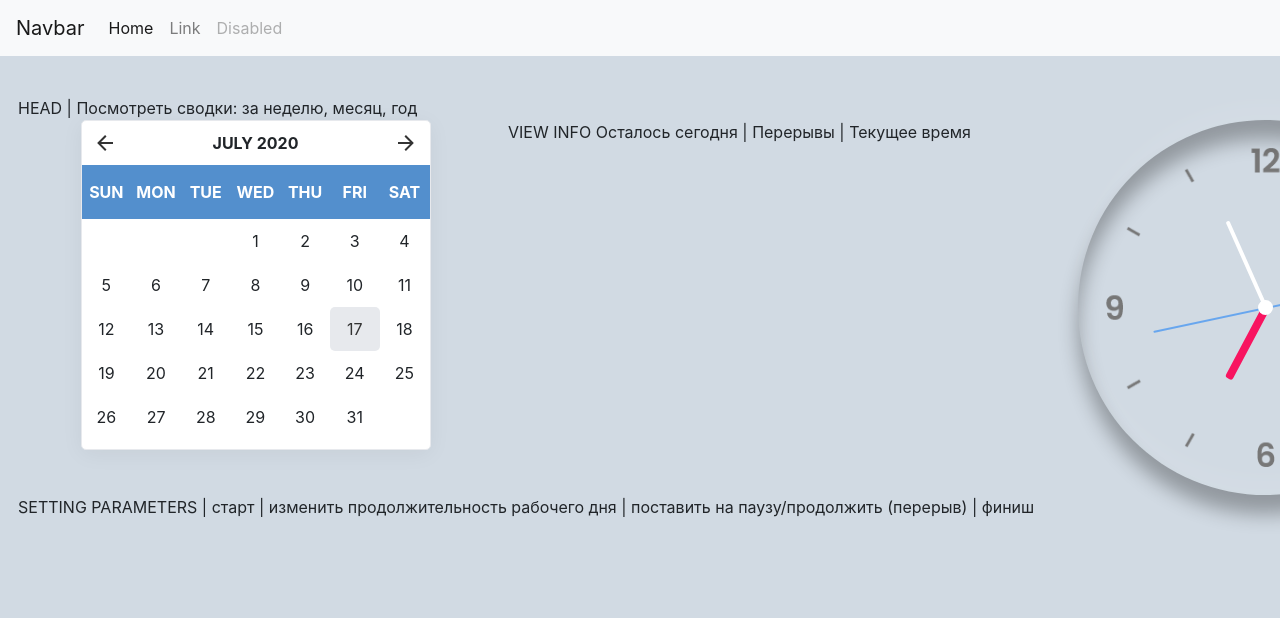
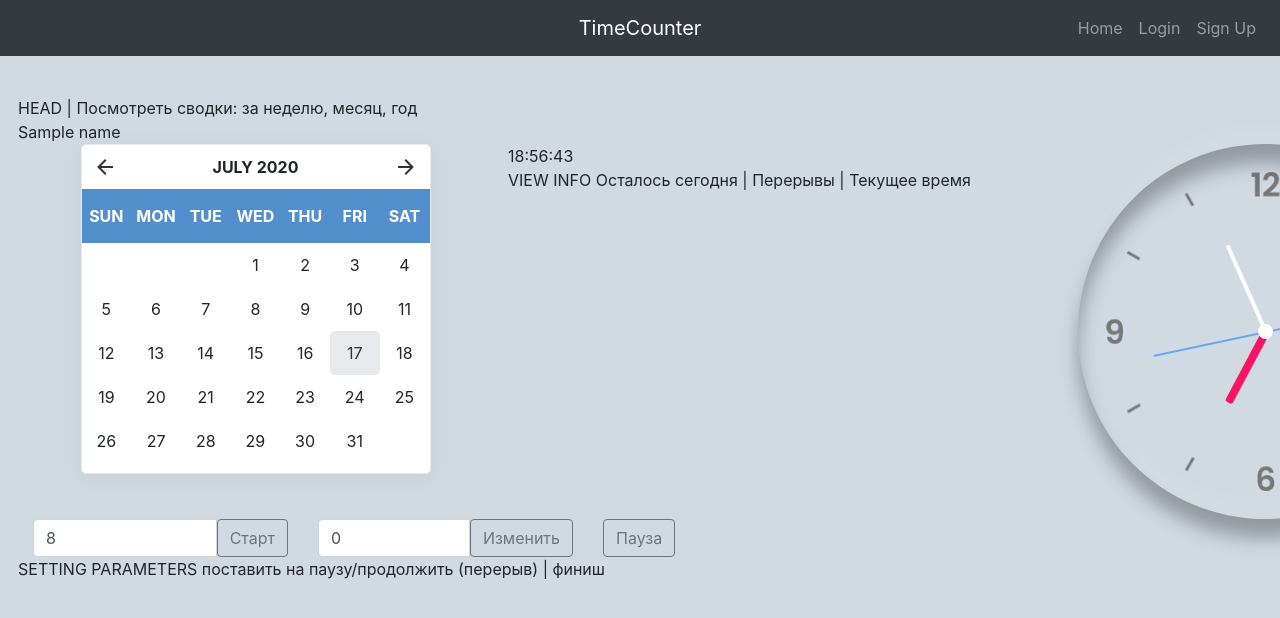
Before and after one commit to artsun/TimeCounter, a Python web app: template templates/calend.html in a window 1280 px wide; the page is wider, and only the part inside the window is pictured. Shown: the top 618 px of that part. Run offline with Jinja, Linux system fonts and the light colour scheme; the template is opened without the code that fills it: most values are stand-ins (such as "Sample title", 1, 10 or a date in 2020); some libraries are stand-ins or nearby versions.

Commit message:
auth and start timecalc

```diff
--- a/templates/base.html
+++ b/templates/base.html
@@ -7,28 +7,54 @@
 </head>
 <body>
 <div class="row">
-<nav class="navbar navbar-expand-lg navbar-light bg-light fixed-top">
-  <a class="navbar-brand" href="#">Navbar</a>
-  <button class="navbar-toggler" type="button" data-toggle="collapse" data-target="#navbarTogglerDemo02" aria-controls="navbarTogglerDemo02" aria-expanded="false" aria-label="Toggle navigation">
-    <span class="navbar-toggler-icon"></span>
-  </button>
-
-  <div class="collapse navbar-collapse" id="navbarTogglerDemo02">
-    <ul class="navbar-nav mr-auto mt-2 mt-lg-0">
-      <li class="nav-item active">
-        <a class="nav-link" href="#">Home <span class="sr-only">(current)</span></a>
+<nav class="navbar navbar-expand-md navbar-dark bg-dark fixed-top">
+    <div class="navbar-collapse collapse w-100 order-1 order-md-0 dual-collapse2">
+        <ul class="navbar-nav mr-auto">
+            {% if current_user.is_authenticated %}
+            <li class="nav-item">
+                <a class="nav-link" href="#">Link</a>
             </li>
             <li class="nav-item">
                 <a class="nav-link" href="#">Link</a>
             </li>
+            {% endif %}
+        </ul>
+    </div>
+    <div class="mx-auto order-0">
+        <a class="navbar-brand mx-auto" href="#">TimeCounter</a>
+        <button class="navbar-toggler" type="button" data-toggle="collapse" data-target=".dual-collapse2">
+            <span class="navbar-toggler-icon"></span>
+        </button>
+    </div>
+    <div class="navbar-collapse collapse w-100 order-3 dual-collapse2">
+        <ul class="navbar-nav ml-auto">
             <li class="nav-item">
-        <a class="nav-link disabled" href="#" tabindex="-1" aria-disabled="true">Disabled</a>
+                <a class="nav-link" href="{{ url_for('indx.indx_page') }}">Home</a>
             </li>
+            {% if current_user.is_authenticated %}
+            <li class="nav-item">
+                <a class="nav-link" href="{{ url_for('indx.profile_page') }}">Profile</a>
+            </li>
+            {% endif %}
+            {% if not current_user.is_authenticated %}
+            <li class="nav-item">
+                <a class="nav-link" href="{{ url_for('auth.login') }}">Login</a>
+            </li>
+            <li class="nav-item">
+                <a class="nav-link" href="{{ url_for('auth.signup') }}">Sign Up</a>
+            </li>
+            {% endif %}
+            {% if current_user.is_authenticated %}
+            <li class="nav-item">
+                <a class="nav-link" href="{{ url_for('auth.logout') }}">Logout</a>
+            </li>
+            {% endif %}
         </ul>
     </div>
 </nav>
 </div>
 <div class="container ml-5 mt-5 pt-5">
+
 
 {% block content %} {% endblock %}
 
--- a/templates/calend.html
+++ b/templates/calend.html
@@ -4,13 +4,14 @@
 {% block content %}
 
 
-  <div class="row">HEAD | Посмотреть сводки: за неделю, месяц, год
+  <div class="row">HEAD | Посмотреть сводки: за неделю, месяц, год <br> {{name}}
   </div>
   <div class="row">
     <div class="col-5">
       <div id="myCalendar" class="vanilla-calendar"></div>
     </div>
     <div class="col">
+        <div id="MyClockDisplay" class="clock-dyn" onload="showTime()"></div>
       VIEW INFO Осталось сегодня | Перерывы | Текущее время
     </div>
     <div class="col-1">
@@ -32,9 +33,57 @@
 <!--clock end-->
      </div>
   </div>
-  <div class="row">SETTING PARAMETERS | старт |  изменить продолжительность рабочего дня | поставить на паузу/продолжить (перерыв) | финиш </div>
+  <div class="row">
+      <div class="col-3">
+      <form method="GET" action="/profile">
+      <div class="input-group">
+          <input type="number" class="form-control" id="begind" name="begind" placeholder="часов" min="1" max="16" value="8">
+          <button class="btn btn-outline-secondary">Старт</button>
+        </div>
+          </form>
+      </div>
+      <div class="col-3">
+      <form method="GET" action="/profile">
+      <div class="input-group">
+      <input type="number" class="form-control" id="changed" name="changed" placeholder="часов" min="0" max="16" value="0">
+          <button class="btn btn-outline-secondary">Изменить</button>
+          </div>
+          </form>
+  </div>
+            <div class="col-3">
+      <form method="GET" action="/profile">
+      <div class="input-group">
+          <button class="btn btn-outline-secondary" name="ishold" value="{{ishold}}" >Пауза</button>
+          </div>
+          </form>
+  </div>
+  </div>
+<div class="row">SETTING PARAMETERS  поставить на паузу/продолжить (перерыв) | финиш</div>
+
+        <!--dyn clock-->
+<script type="text/javascript">
+        function showTime(){
+    let date = new Date();
+    let h = date.getHours(); // 0 - 23
+    let m = date.getMinutes(); // 0 - 59
+    let s = date.getSeconds(); // 0 - 59
 
 
+    h = (h < 10) ? "0" + h : h;
+    m = (m < 10) ? "0" + m : m;
+    s = (s < 10) ? "0" + s : s;
+
+    let time = h + ":" + m + ":" + s;
+    document.getElementById("MyClockDisplay").innerText = time;
+    document.getElementById("MyClockDisplay").textContent = time;
+
+    setTimeout(showTime, 1000);
+
+}
+
+showTime();
+
+</script>
 
 
 <link rel="stylesheet" href="/css/vis_clock.css" />
```
Also changed, not shown: __init__.py (+8 -15 lines), models.py (+21 -1 lines), server.py (deleted, +0 -32 lines), views.py (+17 -29 lines). Lines whose indentation alone changed are shown as unchanged.
